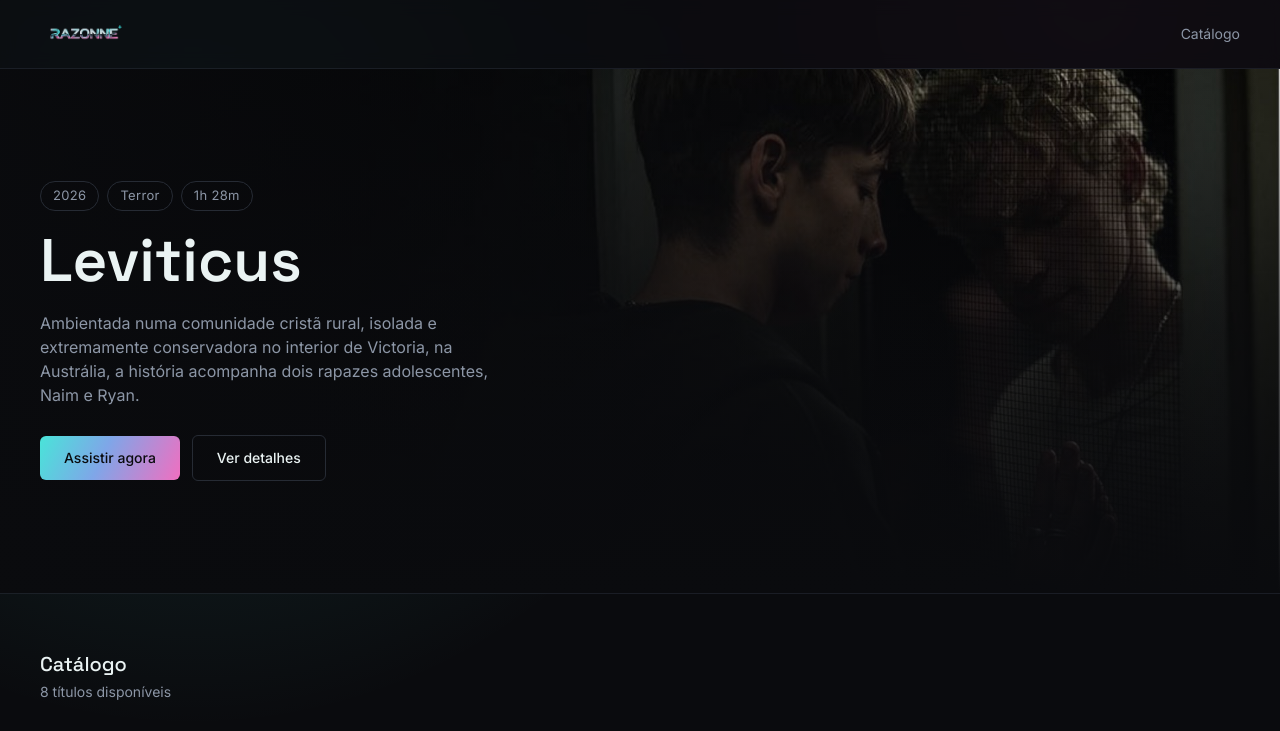
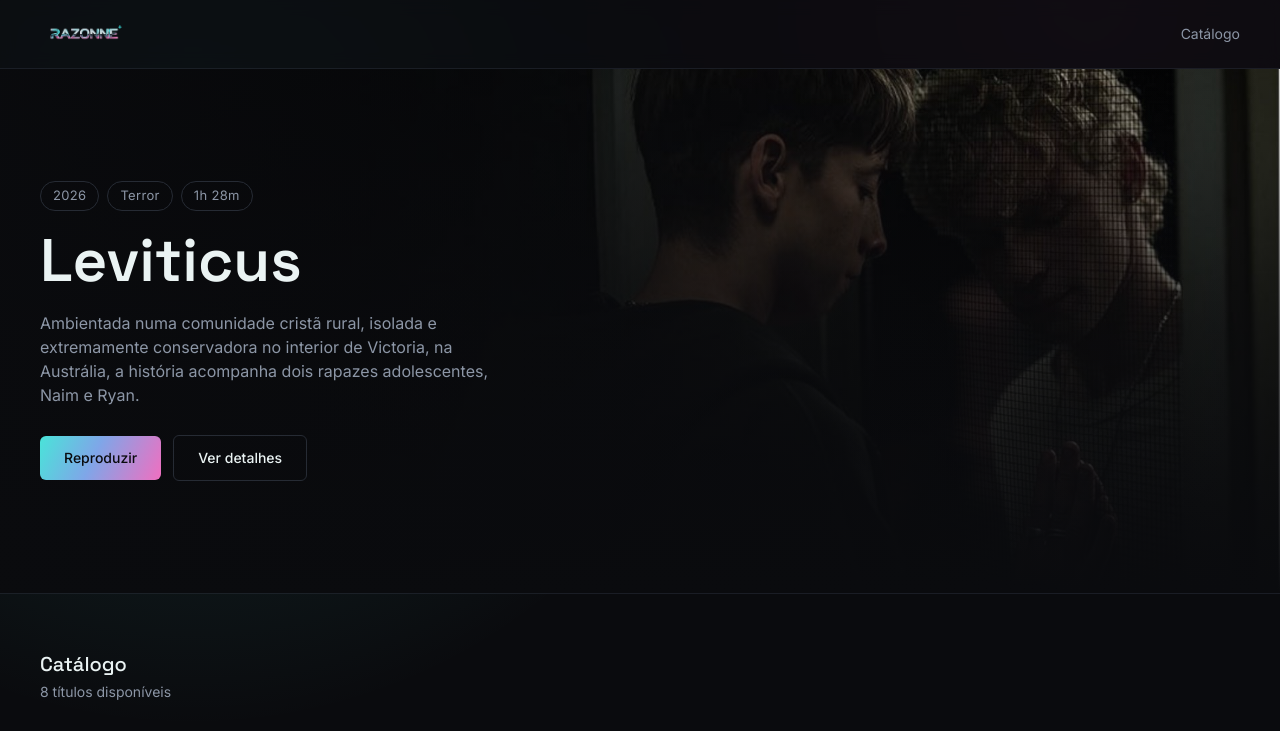
Before and after one commit to rafamsantos28/razonne, a Next.js app: page / in a window 1280 px wide. Shown: the top 731 px of the page. Built offline with nearby package versions, Linux system fonts and the light colour scheme.

Commit message:
Change button text from 'Assistir agora' to 'Reproduzir'

```diff
--- a/components/Hero.tsx
+++ b/components/Hero.tsx
@@ -33,7 +33,7 @@ export default function Hero({ title }: { title: Title }) {
             href={`/titulo/${title.slug}/reproduzir`}
             className="rounded-md bg-razonne-gradient px-6 py-3 text-sm font-medium text-void transition-opacity hover:opacity-90"
           >
-            Assistir agora
+            Reproduzir
           </Link>
           <Link
             href={`/titulo/${title.slug}`}
```
